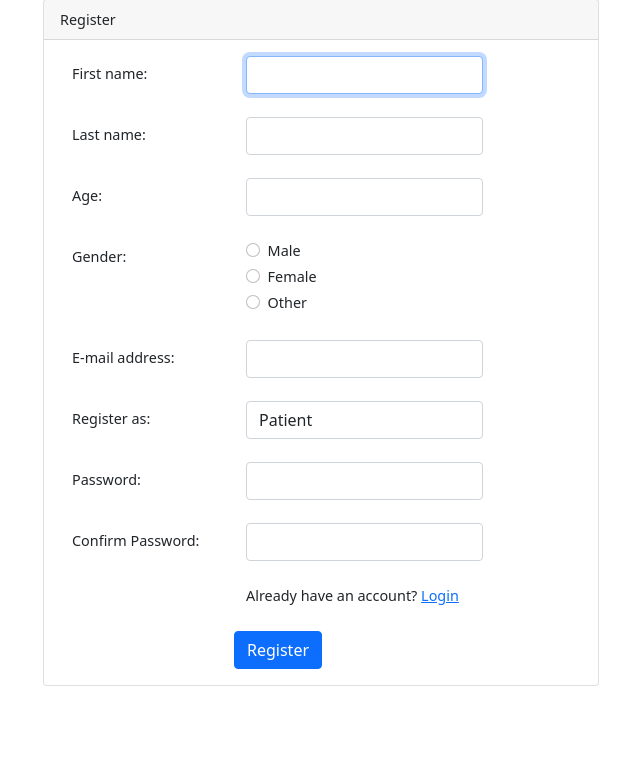
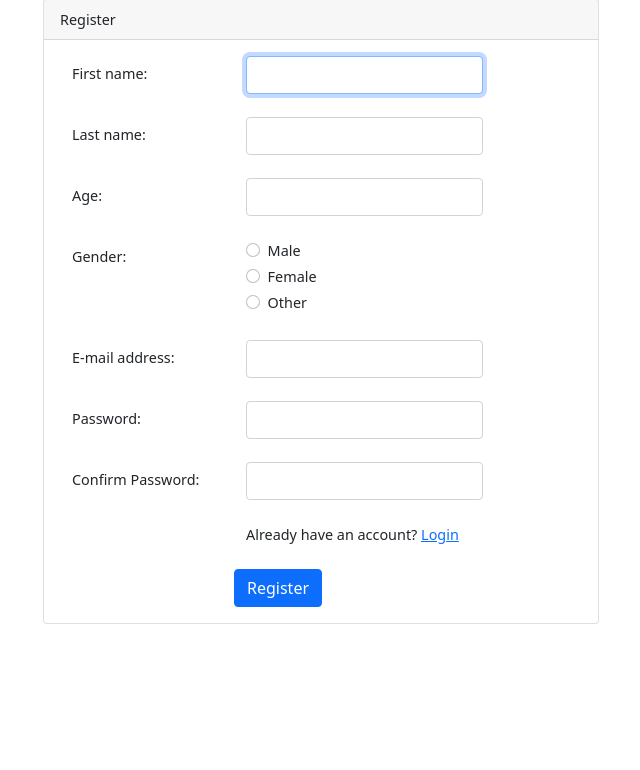
Before and after one commit to mahima-shetty-ai-ml/qwellbeing, a PHP site: page /qwellbeing/register.php in a window 1280 px wide. Shown: the part 143-913 px from the top of the page, without its empty margins (319-959 px from the left). After the commit the page ends 767 px from the top, so only its background shows below. Run offline with PHP 8.4, Linux system fonts and the light colour scheme; some libraries are stand-ins or nearby versions.

```diff
--- a/register.php
+++ b/register.php
@@ -258,16 +258,6 @@
 
 
                                 <div class="form-group row">
-                                    <label for="role" class="col-md-4 col-form-label text-md-right">Register as: </label>
-                                    <div class="col-md-6">
-                                        <select class="form-control" id="select">
-                                            <option>Patient</option>
-                                            <option>Doctor</option>
-                                          </select>
-                                    </div>
-                                </div><br>
-
-                                <div class="form-group row">
                                     <label for="password" class="col-md-4 col-form-label text-md-right">Password: </label>
                                     <div class="col-md-6">
                                         <input type="password" id="password" class="form-control" name="password" required>
```
